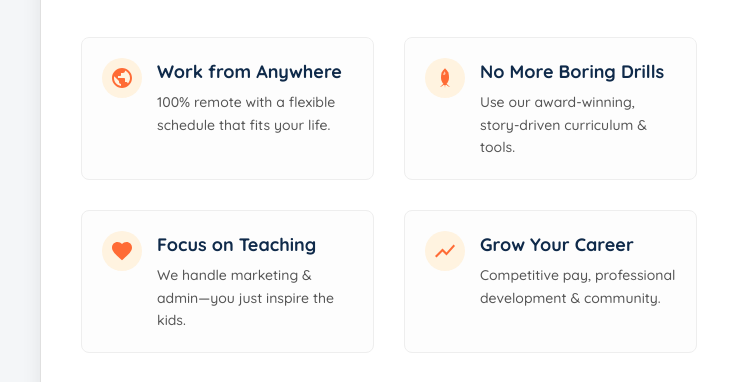
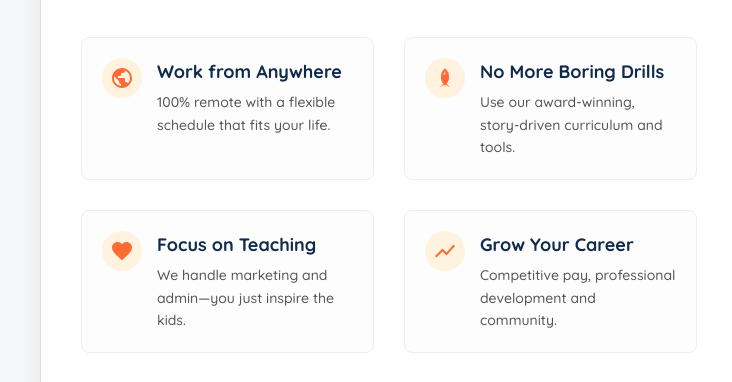
Before and after one commit to pragalya-bit/LandingPage, a plain HTML site: page index.html in a window 1280 px wide. Shown: the part 5532-5914 px from the top of the page, 0-732 px from the left. Drawn offline with Linux system fonts and the light colour scheme.

Commit message:
Changed & to add

```diff
--- a/index.html
+++ b/index.html
@@ -1296,7 +1296,7 @@
             <!-- Header -->
             <div class="g-header">
                 <h2>Your Peace of Mind is <span class="g-highlight">Our Priority</span></h2>
-                <p>You are in safe hands at Worlderly,designed to nurture confidence and long-term growth in children.</p>
+                <p>You are in safe hands at Worlderly, designed to nurture confidence and long-term growth in children.</p>
             </div>
 
             <!-- Content Area -->
@@ -1357,15 +1357,15 @@
                     </div>
                     <div class="benefit-card">
                         <div class="benefit-icon"><svg viewBox="0 0 24 24"><path d="M12 2.5s-4 2.5-4 9c0 4.5 3 6.5 4 10.5 1-4 4-6 4-10.5 0-6.5-4-9-4-9z" opacity=".3"/><path d="M14.79 10.62c.76-1.55.97-3.15.54-4.57l-1.88 3.82c-.32.65-.96 1.09-1.68 1.13h-.06c-.71-.05-1.34-.51-1.63-1.18L8.68 6.05c-.43 1.42-.22 3.02.54 4.57.81 1.66 2.33 2.92 4.47 3.61.32-.96.65-2.22 1.1-3.61zM12 2.5s-4 2.5-4 9c0 2.65 1.05 4.61 2.45 6.13L7.1 21s2.26-1.07 3.52-2.34c.43.23.88.42 1.38.56.5-.14.95-.33 1.38-.56 1.26 1.27 3.52 2.34 3.52 2.34l-3.35-3.37C14.95 16.11 16 14.15 16 11.5c0-6.5-4-9-4-9zm-2.58 7.37l2.25-4.56.33.68c.26.54.43 1.13.5 1.74l-.28.56c-.22.46-.68.74-1.18.73h-.04c-.5-.03-.94-.33-1.14-.78l-.44-.89z"/></svg></div>
-                        <div class="benefit-content"><h4>No More Boring Drills</h4><p>Use our award-winning, story-driven curriculum & tools.</p></div>
+                        <div class="benefit-content"><h4>No More Boring Drills</h4><p>Use our award-winning, story-driven curriculum and tools.</p></div>
                     </div>
                     <div class="benefit-card">
                         <div class="benefit-icon"><svg viewBox="0 0 24 24"><path d="M12 21.35l-1.45-1.32C5.4 15.36 2 12.28 2 8.5 2 5.42 4.42 3 7.5 3c1.74 0 3.41.81 4.5 2.09C13.09 3.81 14.76 3 16.5 3 19.58 3 22 5.42 22 8.5c0 3.78-3.4 6.86-8.55 11.54L12 21.35z"/></svg></div>
-                        <div class="benefit-content"><h4>Focus on Teaching</h4><p>We handle marketing & admin—you just inspire the kids.</p></div>
+                        <div class="benefit-content"><h4>Focus on Teaching</h4><p>We handle marketing and admin—you just inspire the kids.</p></div>
                     </div>
                     <div class="benefit-card">
                         <div class="benefit-icon"><svg viewBox="0 0 24 24"><path d="M3.5 18.49l6-6.01 4 4L22 6.92l-1.41-1.41-7.09 7.97-4-4L2 16.99z"/></svg></div>
-                        <div class="benefit-content"><h4>Grow Your Career</h4><p>Competitive pay, professional development & community.</p></div>
+                        <div class="benefit-content"><h4>Grow Your Career</h4><p>Competitive pay, professional development and community.</p></div>
                     </div>
                 </div>
 
```
